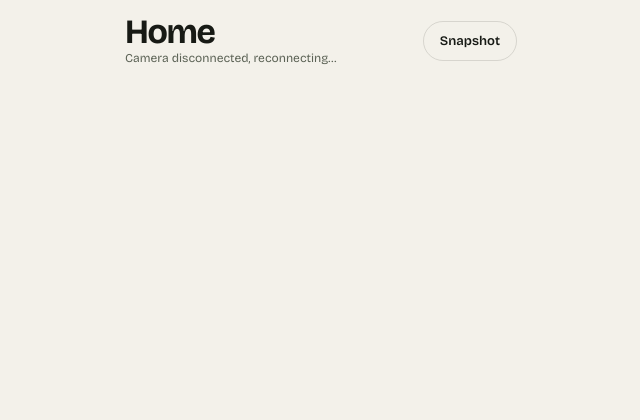
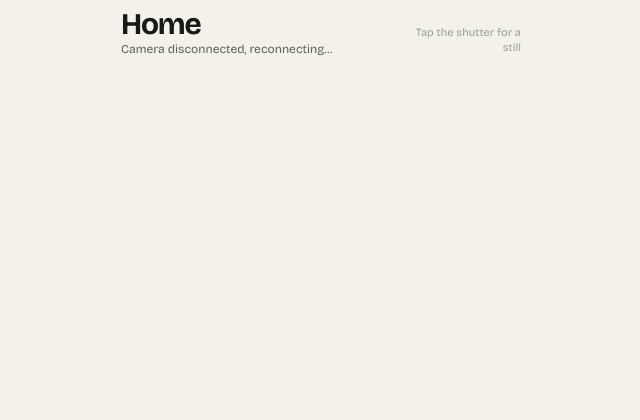
Before and after one commit to chris-suryo/kona-tracker, a Python web app: template src/kona_tracker/web/templates/camera.html in a window 1280 px wide. Shown: the part 267-687 px from the top of the page, without its empty margins (319-959 px from the left). Run offline with Jinja, Linux system fonts and the light colour scheme; the template is opened without the code that fills it, so the values that code supplies are empty.

Commit message:
Keep camera actions close to the verified live feed

```diff
--- a/src/kona_tracker/web/static/app.css
+++ b/src/kona_tracker/web/static/app.css
@@ -105,8 +105,8 @@ body { min-height: 100dvh; display: flex; flex-direction: column; -webkit-font-s
 
 /* camera */
 .cam-page { padding: 0; }
-.cam-page .hdr { padding-left: 24px; padding-right: 24px; }
-.cam { position: relative; margin: 18px 0 0; background: #0b0e0c; }
+.cam-page .hdr { padding-left: 20px; padding-right: 20px; }
+.cam { position: relative; margin: 12px 0 0; overflow: hidden; background: #0b0e0c; }
 .cam img { display: block; width: 100%; aspect-ratio: 16 / 9; object-fit: cover; }
 .cam .top { position: absolute; left: 16px; right: 16px; top: 14px; display: flex; justify-content: space-between; align-items: center; color: #fff; }
 .cam .name { font-family: var(--disp); font-weight: 700; letter-spacing: -.03em; font-size: 22px; text-shadow: 0 1px 6px rgba(0,0,0,.5); }
@@ -117,9 +117,16 @@ body { min-height: 100dvh; display: flex; flex-direction: column; -webkit-font-s
 .dot.stale { background: var(--warn); }
 .dot.off { background: var(--bad); }
 @keyframes pulse { 0%,100% { opacity: .35; } 50% { opacity: 1; } }
-.cam-meta { padding: 18px 24px 0; display: flex; justify-content: space-between; align-items: center; }
-.cam-meta .d { font-size: 34px; letter-spacing: -.04em; }
+.frame-actions { position: absolute; right: 14px; bottom: 14px; display: flex; }
+.shutter { width: 48px; height: 48px; display: grid; place-items: center; border-radius: 50%;
+           background: #fff; color: #171A15; box-shadow: 0 5px 18px rgba(0,0,0,.28);
+           -webkit-tap-highlight-color: transparent; transition: transform .12s ease; }
+.shutter:active { transform: scale(.93); }
+.shutter svg { width: 23px; height: 23px; fill: none; stroke: currentColor; stroke-width: 1.8; stroke-linecap: round; stroke-linejoin: round; }
+.cam-meta { padding: 18px 20px 0; display: flex; justify-content: space-between; align-items: end; gap: 20px; }
+.cam-meta .d { font-size: 30px; letter-spacing: -.04em; }
 .cam-meta .s { font-size: 12px; color: var(--ink2); margin-top: 4px; min-height: 1.2em; }
+.cam-hint { max-width: 112px; color: var(--ink3); font-size: 11px; line-height: 1.35; text-align: right; }
 .pill { height: 40px; padding: 0 16px; border-radius: 999px; border: 1px solid var(--line); color: var(--ink);
         font-size: 13px; font-weight: 600; display: inline-flex; align-items: center; gap: 8px; text-decoration: none; }
 
@@ -192,5 +199,5 @@ body { min-height: 100dvh; display: flex; flex-direction: column; -webkit-font-s
   /* Kept as a compatibility guard for the previous template and its test. */
   .dial .val, .stat { animation: none; }
   .dot.on { animation: none; opacity: 1; }
-  .nub { transition: none; }
+  .nub, .shutter { transition: none; }
 }
--- a/src/kona_tracker/web/templates/camera.html
+++ b/src/kona_tracker/web/templates/camera.html
@@ -8,10 +8,15 @@
     <span class="name">Kona</span>
     <span class="live"><span class="dot" id="dot"></span><span id="livetxt">LIVE</span></span>
   </div>
+  <div class="frame-actions">
+    <a class="shutter" href="/snapshot.jpg" target="_blank" rel="noopener" aria-label="Open a current snapshot">
+      <svg viewBox="0 0 24 24" aria-hidden="true"><path d="M5 7h3l1.5-2h5L16 7h3a2 2 0 0 1 2 2v8a2 2 0 0 1-2 2H5a2 2 0 0 1-2-2V9a2 2 0 0 1 2-2Z"/><circle cx="12" cy="13" r="3.5"/></svg>
+    </a>
+  </div>
 </figure>
 <div class="cam-meta">
-  <div><div class="d">Home</div><div class="s" id="cap"></div></div>
-  <a class="pill" href="/snapshot.jpg" target="_blank" rel="noopener">Snapshot</a>
+  <div><div class="d">Home</div><div class="s" id="cap">Opening the camera…</div></div>
+  <span class="cam-hint">Tap the shutter for a still</span>
 </div>
 {% if caps.ptz %}
 {# Only rendered when the camera actually has motors. A fixed camera such as
```
